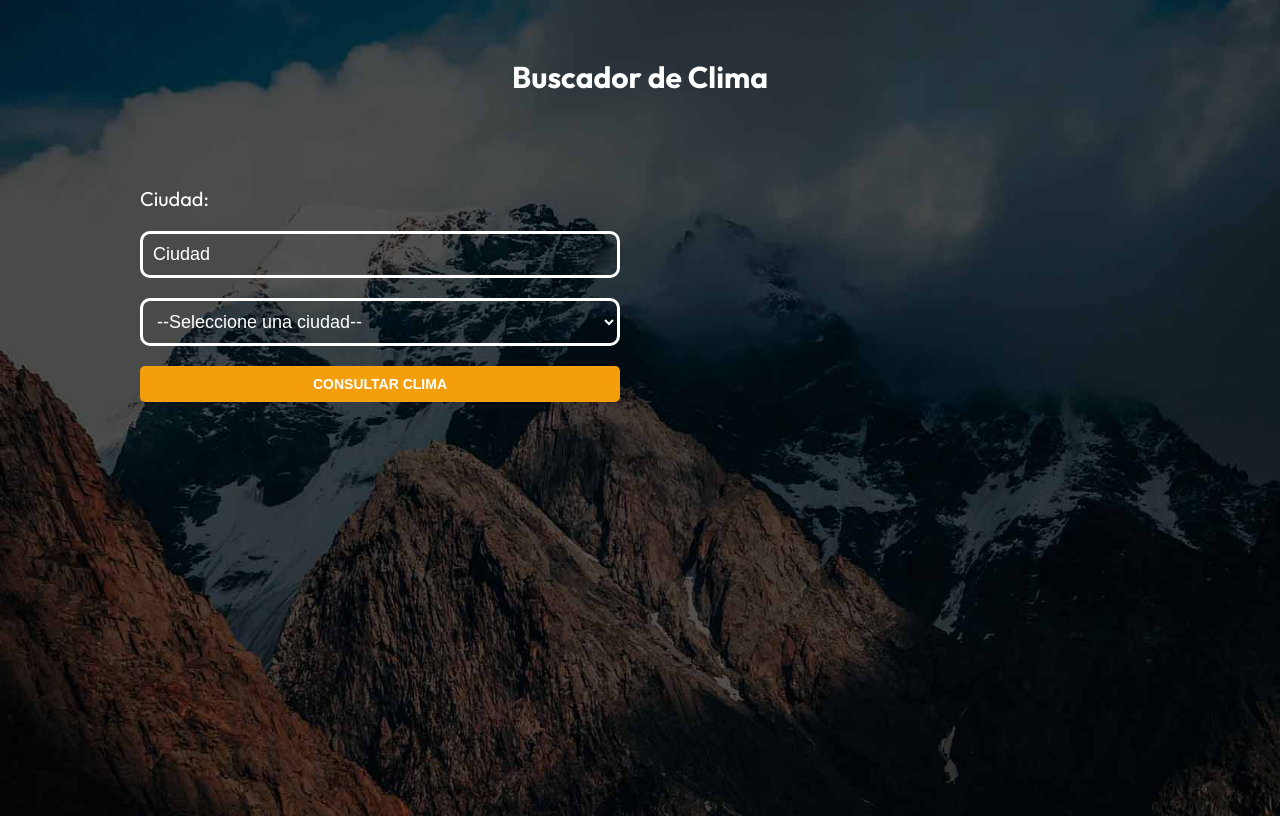
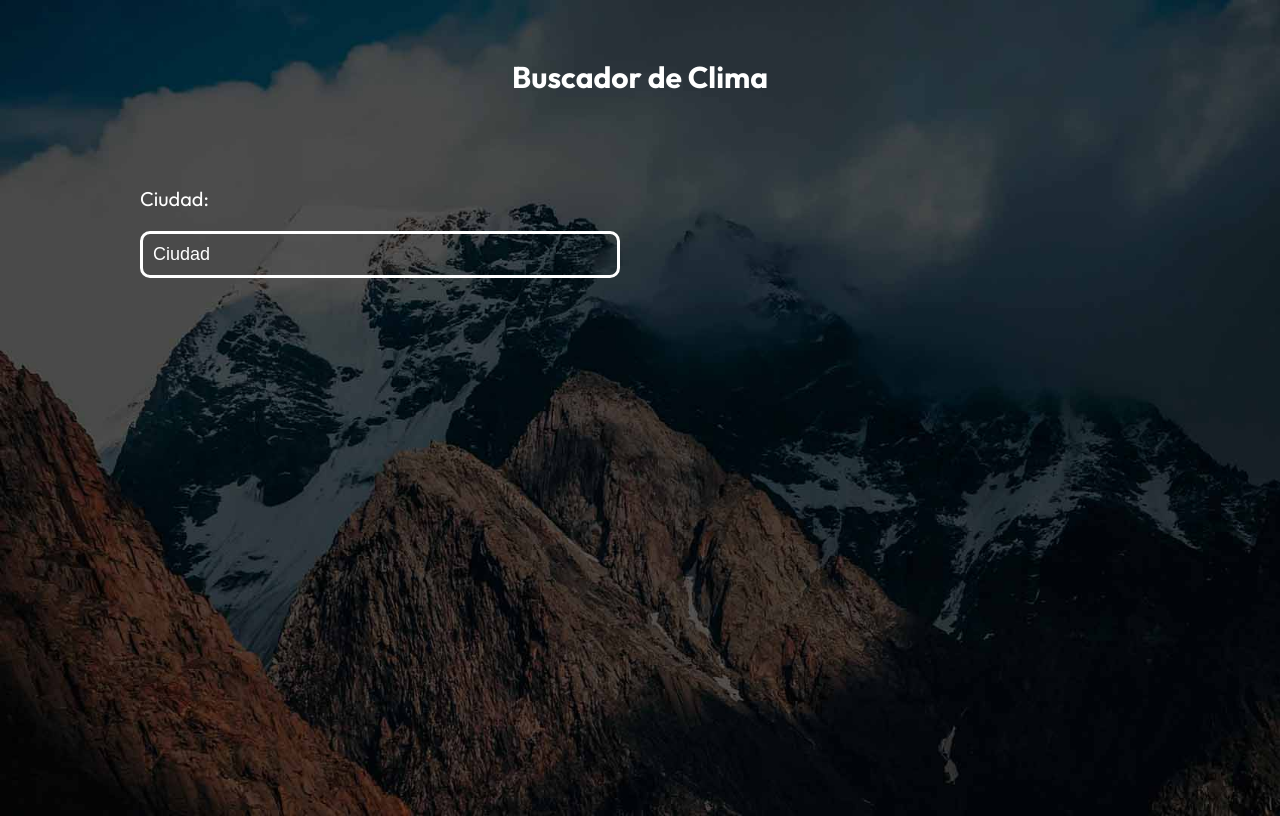
Before and after one commit to victor-varela/clima-react-typescript, a React (Vite) app: page / in a window 1280 px wide. Built offline with nearby package versions, Linux system fonts and the light colour scheme.

Commit message:
feat: show city from list directly

```diff
--- a/src/components/Form/Form.tsx
+++ b/src/components/Form/Form.tsx
@@ -6,8 +6,8 @@ import Alert from "../Alert/Alert";
 import type { City } from "../../hooks/useWeather";
 
 type FormProps = {
-  fetchWeather: (city: CityName) => Promise<void>;
-  fetchCity: (search: SearchType) => Promise<void>;
+  fetchWeather: (search: SearchType) => Promise<void>;
+  fetchCity: (city: CityName) => Promise<void>;
   cities: City;
 };
 
@@ -29,12 +29,12 @@ const Form = ({ fetchWeather, cities, fetchCity }: FormProps) => {
 
   const handleCityChange = (e: React.ChangeEvent<HTMLInputElement>) => {
    setCity({...city,[e.target.name]: e.target.value})
-    fetchWeather(city)
+    fetchCity(city)
   };
 
-  const handleChange = (e: React.ChangeEvent<HTMLInputElement> | React.ChangeEvent<HTMLSelectElement>) => {
-    console.log(e.target.value);
-    const selectedCity = cities.find(city => city.id === Number(e.target.value));
+  const handleChange = (id: number) => {
+    console.log(id);
+    const selectedCity = cities.find(city => city.id === (id));
     if (selectedCity) {
       setSearch({
         ...search,
@@ -45,6 +45,9 @@ const Form = ({ fetchWeather, cities, fetchCity }: FormProps) => {
         },
       });
     }
+
+    fetchWeather(search);
+    setCity({name:""})
   }; //Se usa la tecnica de la abuela. En el input el name es igual al nombre del campo en el obj
 
   //State de Alert para manejo de errores
@@ -55,10 +58,9 @@ const Form = ({ fetchWeather, cities, fetchCity }: FormProps) => {
     e.preventDefault();
     console.log(search);
 
-
-
     //Paso la validacion. Consultamos la API con el custom hook
-    fetchCity(search);
+    fetchWeather(search);
+    setCity({name:""})
   };
 
   return (
@@ -87,18 +89,18 @@ const Form = ({ fetchWeather, cities, fetchCity }: FormProps) => {
               </option>
             ))}
           </select> */}
-          <select id="citiesByCountry" name="city" value={search.city.id} onChange={handleChange}>
-            <option>--Seleccione una ciudad--</option>
+          <div id="citiesByCountry" name="city" value={search.city.id} >
+            {/* <option>--Seleccione una ciudad--</option> */}
             {cities.map(city => (
-              <option value={city.id} key={city.id}>
+              <p value={city.id} key={city.id} onClick={()=>handleChange(city.id)}>
                 {city.name}, {city.country}
-              </option>
+              </p>
             ))}
-          </select>
+          </div>
         </div>
-        <div>
+        {/* <div>
           <input type="submit" value="Consultar Clima" />
-        </div>
+        </div> */}
       </form>
     </>
   );
--- a/src/hooks/useWeather.ts
+++ b/src/hooks/useWeather.ts
@@ -66,7 +66,7 @@ export default function useWeather() {
   const [cities, setCities] = useState<City>([]);
 
   //recibe search de tipo SearchType por lo tanto ya es un Objeto, no necesita {}.
-  const fetchWeather = async (city: CityName) => {
+  const fetchCity = async (city: CityName) => {
     console.log(city);
 
 
@@ -113,7 +113,7 @@ export default function useWeather() {
     }
   };
 
-  const fetchCity = async (search: SearchType) => {
+  const fetchWeather = async (search: SearchType) => {
     console.log(search);
 
     const apiKey = import.meta.env.VITE_API_KEY;
```
